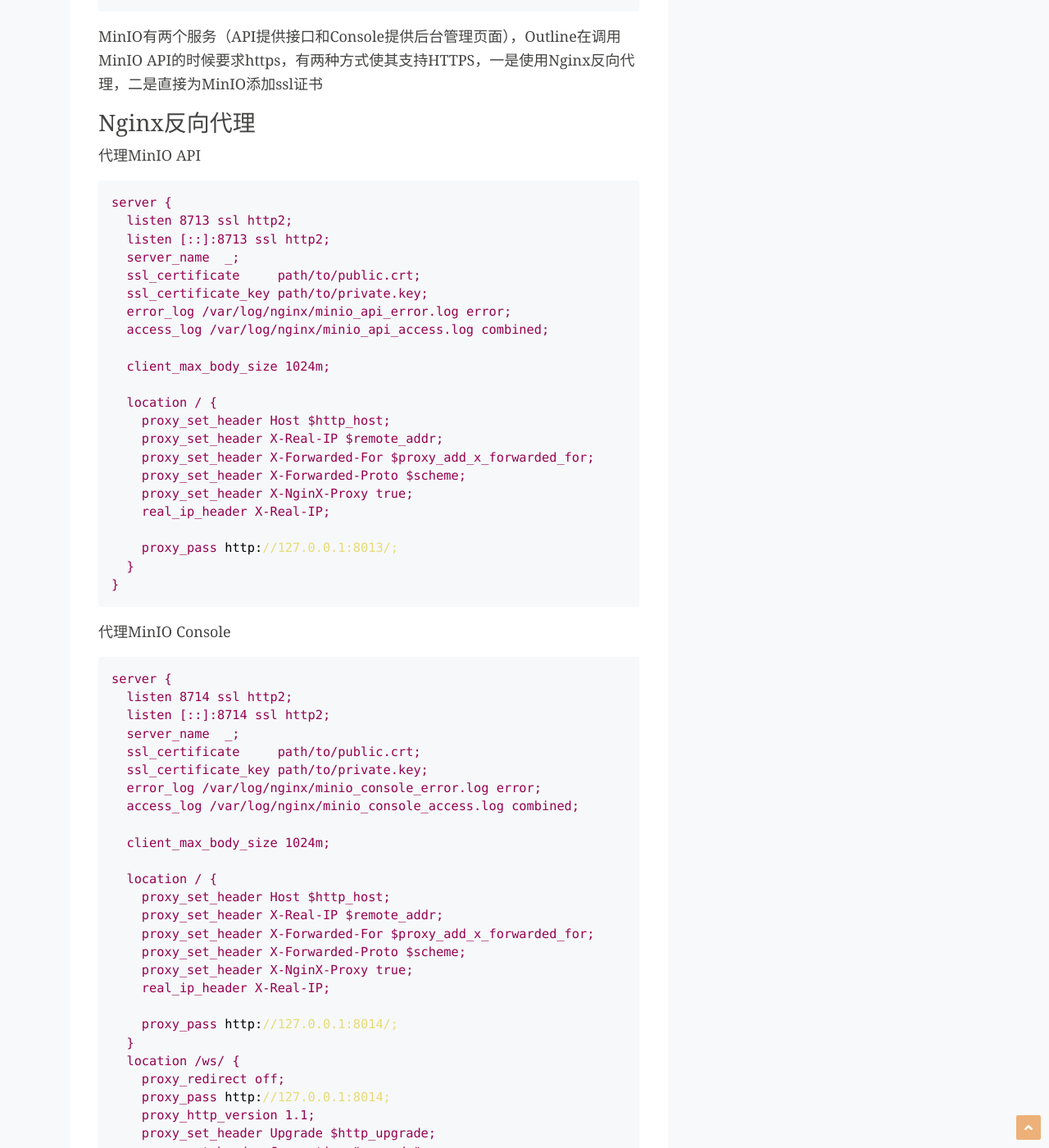
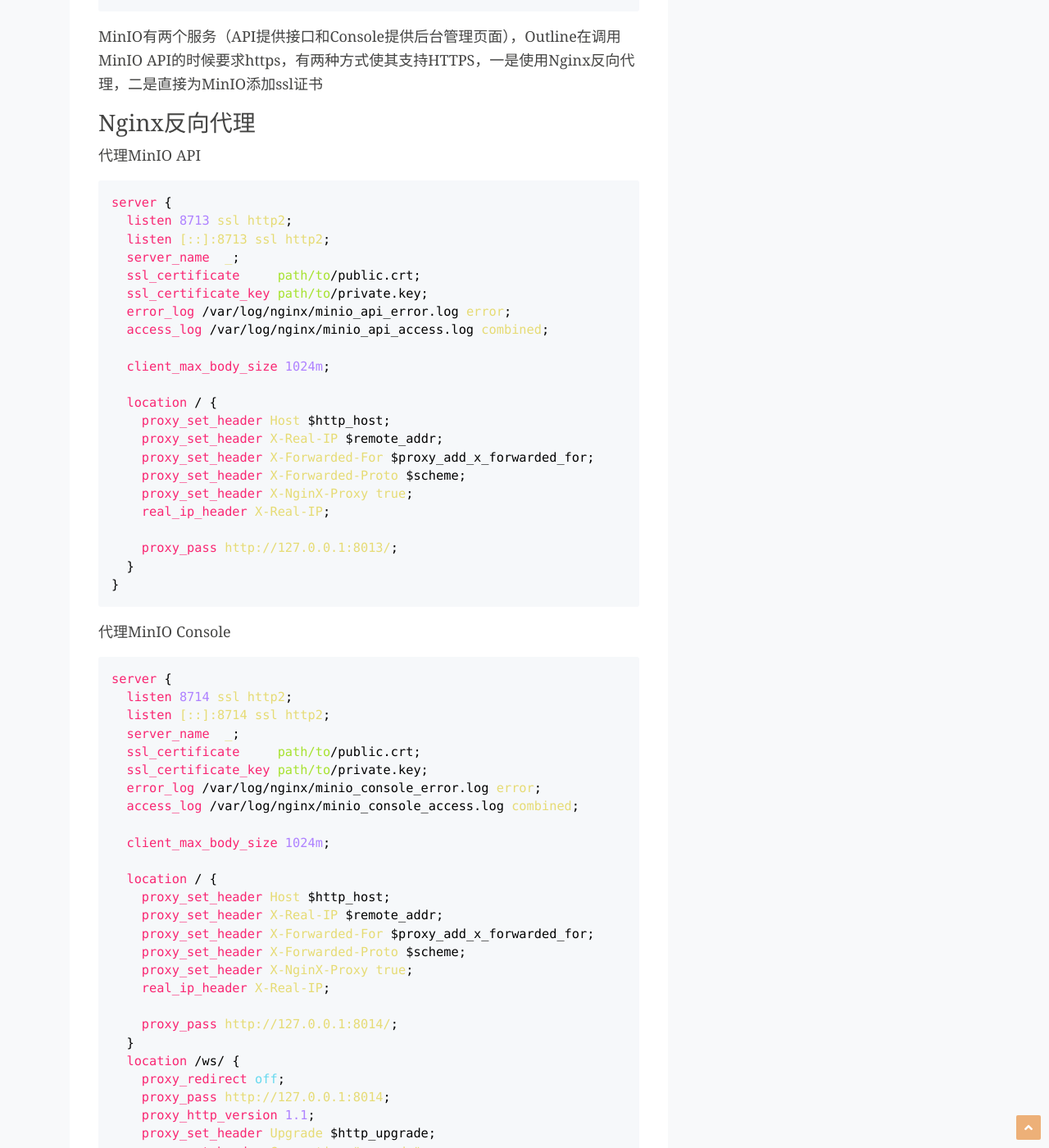
Before and after one commit to xubiaosunny/xubiaosunny.github.io, a Jekyll site: the page built from _posts/Ops/2023-06-06-self-hosted_outline_knowledge_base_ablg.md, in a window 1280 px wide and 1400 px high, scrolled down 1039 px. Shown: the whole window at 82% size. Built offline with Jekyll 4.4.1, drawn with Linux system fonts in a browser that asks for light colours; comment, search, counter and statistics services are not loaded; some of the changed text lies outside the part shown.

Commit message:
知识库系统Outline搭建过程

````diff
--- a/_posts/Ops/2023-06-06-self-hosted_outline_knowledge_base_ablg.md
+++ b/_posts/Ops/2023-06-06-self-hosted_outline_knowledge_base_ablg.md
@@ -46,7 +46,7 @@
 
 代理MinIO API
 
-```properties
+```nginx
 server {
   listen 8713 ssl http2;
   listen [::]:8713 ssl http2;
@@ -73,7 +73,7 @@
 
 代理MinIO Console
 
-```properties
+```nginx
 server {
   listen 8714 ssl http2;
   listen [::]:8714 ssl http2;
@@ -176,7 +176,7 @@
 
 Nginx代理并提供HTTPS
 
-```properties
+```nginx
 server {
   listen 8715 ssl http2;
   listen [::]:8715 ssl http2;
````
